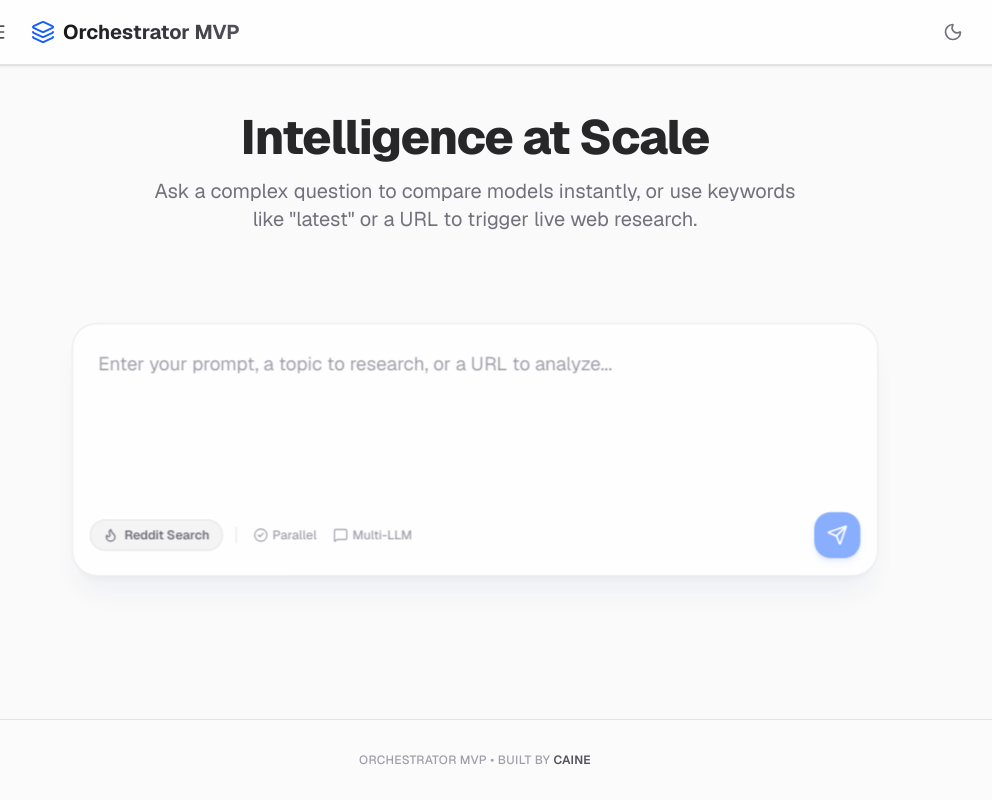
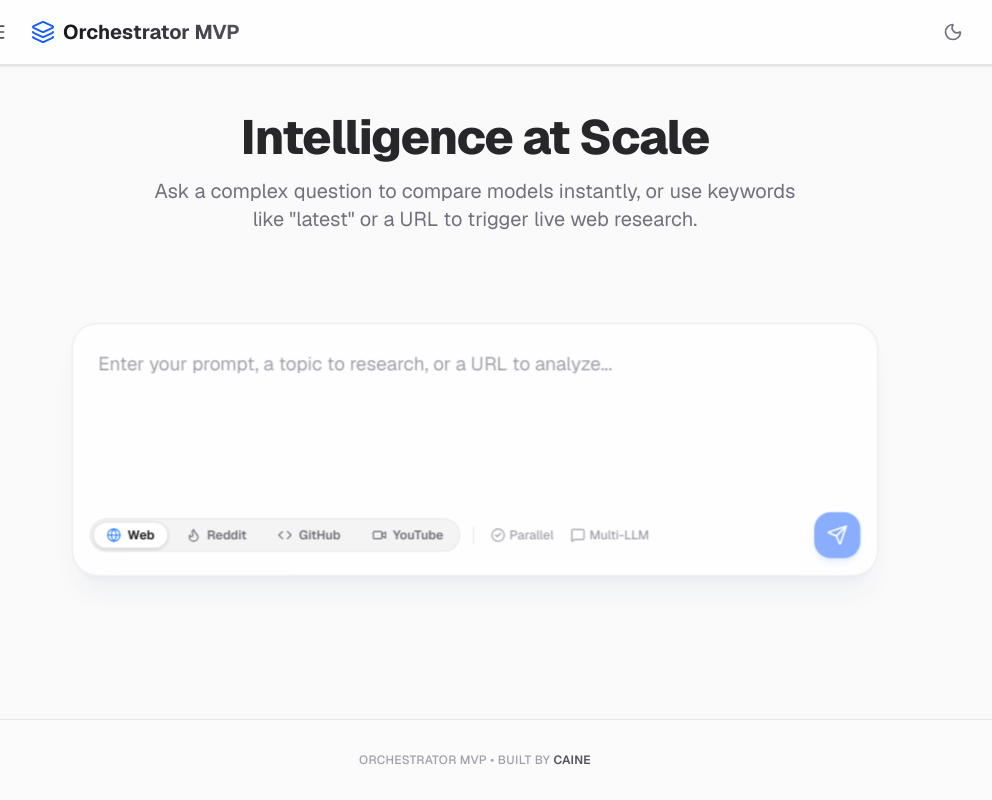
Before and after one commit to cainebenoy/LLM-Orchestrator-MVP, a Next.js app: page / in a window 1280 px wide. Shown: the whole page, without its empty margins (165-1157 px from the left). Built offline with nearby package versions, Linux system fonts and the light colour scheme.

Commit message:
fix: replace Youtube icon with standard lucide Video icon in page.tsx

```diff
--- a/app/page.tsx
+++ b/app/page.tsx
@@ -1,7 +1,7 @@
 'use client';
 
 import { useState, useEffect } from 'react';
-import { Send, Moon, Sun, Loader2, Menu, X, Clock, Trash2, RefreshCcw, Layers, CheckCircle2, MessageSquare, Flame } from 'lucide-react';
+import { Send, Moon, Sun, Loader2, Menu, X, Clock, Trash2, RefreshCcw, Layers, CheckCircle2, MessageSquare, Flame, Globe, Code, Video } from 'lucide-react';
 import { useHistory, OrchestrationRun } from '@/lib/hooks/useHistory';
 import ResultsView from '@/components/ResultsView';
 
@@ -17,7 +17,7 @@
   const [mode, setMode] = useState<string>('');
   const [reason, setReason] = useState<string | null>(null);
   const [error, setError] = useState<string | null>(null);
-  const [isRedditMode, setIsRedditMode] = useState(false);
+  const [focusMode, setFocusMode] = useState<string>('default');
 
   // History and Sidebar state
   const { history, saveRun, deleteRun, clearHistory } = useHistory();
@@ -40,7 +40,7 @@
     setResults(run.results);
     setSummary(run.summary);
     setReason(run.reason);
-    setIsRedditMode(run.mode === 'reddit');
+    setFocusMode(run.mode || 'default');
     setMessages([
       { role: 'user', content: run.prompt },
       { role: 'assistant', content: run.summary || 'Completed' }
@@ -58,6 +58,7 @@
     setReason(null);
     setMessages([]);
     setError(null);
+    setFocusMode('default');
   };
 
   const toggleDarkMode = () => {
@@ -95,7 +96,7 @@
       const response = await fetch('/api/ask', {
         method: 'POST',
         headers: { 'Content-Type': 'application/json' },
-        body: JSON.stringify({ messages: updatedMessages, isRedditMode }),
+        body: JSON.stringify({ messages: updatedMessages, focusMode }),
       });
 
       if (!response.ok) {
@@ -149,6 +150,18 @@
                 } else if (currentMode === 'reddit') {
                   const placeholders = [
                     { source: 'reddit', label: 'Reddit Search & Sentiment', text: '', isLoading: true }
+                  ];
+                  setResults(placeholders);
+                  currentResults = placeholders;
+                } else if (currentMode === 'github') {
+                  const placeholders = [
+                    { source: 'github', label: 'GitHub Search & Code Analysis', text: '', isLoading: true }
+                  ];
+                  setResults(placeholders);
+                  currentResults = placeholders;
+                } else if (currentMode === 'youtube') {
+                  const placeholders = [
+                    { source: 'youtube', label: 'YouTube Search & Video Review', text: '', isLoading: true }
                   ];
                   setResults(placeholders);
                   currentResults = placeholders;
@@ -362,23 +375,40 @@
             {/* Action Row */}
             <div className="flex justify-between items-center mt-3 p-2">
               <div className="flex items-center gap-3">
-                <button
-                  onClick={() => setIsRedditMode(!isRedditMode)}
-                  className={`flex items-center gap-1.5 px-3 py-1.5 rounded-full text-xs font-semibold border transition-all duration-305 ${
-                    isRedditMode
-                      ? 'bg-orange-500/10 border-orange-500/30 text-orange-600 dark:text-orange-400 shadow-sm shadow-orange-500/5'
-                      : 'bg-zinc-100 dark:bg-zinc-800 border-zinc-200 dark:border-zinc-700 text-zinc-500 hover:text-zinc-700 dark:hover:text-zinc-300'
-                  }`}
-                  title="Search Reddit discussions specifically"
-                >
-                  <Flame className={`w-3.5 h-3.5 ${isRedditMode ? 'text-orange-500 animate-pulse' : ''}`} />
-                  Reddit Search
-                </button>
+                {/* Focus Mode Selection Pills */}
+                <div className="flex items-center gap-1 p-0.5 bg-zinc-100 dark:bg-zinc-800/80 rounded-full border border-zinc-200/80 dark:border-zinc-700/60 max-w-fit">
+                  {[
+                    { id: 'default', label: 'Web', icon: Globe },
+                    { id: 'reddit', label: 'Reddit', icon: Flame },
+                    { id: 'github', label: 'GitHub', icon: Code },
+                    { id: 'youtube', label: 'YouTube', icon: Video }
+                  ].map((opt) => {
+                    const Icon = opt.icon;
+                    const isActive = focusMode === opt.id;
+                    return (
+                      <button
+                        key={opt.id}
+                        onClick={() => setFocusMode(opt.id)}
+                        type="button"
+                        className={`flex items-center gap-1.5 px-3 py-1 rounded-full text-xs font-semibold border transition-all duration-300 ${
+                          isActive
+                            ? 'bg-white dark:bg-zinc-950 text-zinc-900 dark:text-white shadow-sm border-zinc-200 dark:border-zinc-800'
+                            : 'border-transparent text-zinc-500 hover:text-zinc-700 dark:hover:text-zinc-300'
+                        }`}
+                        title={`${opt.label} Search Focus`}
+                      >
+                        <Icon className={`w-3.5 h-3.5 ${isActive ? 'text-blue-500 dark:text-blue-400' : ''}`} />
+                        {opt.label}
+                      </button>
+                    );
+                  })}
+                </div>
 
                 {/* New Chat / Reset conversation */}
                 {(messages.length > 0 || results.length > 0) && (
                   <button
                     onClick={resetChat}
+                    type="button"
                     className="flex items-center gap-1.5 px-3 py-1.5 rounded-full text-xs font-semibold border bg-zinc-100 dark:bg-zinc-805 border-zinc-200 dark:border-zinc-700 text-zinc-500 hover:text-zinc-700 dark:hover:text-zinc-300 hover:bg-zinc-200/50 dark:hover:bg-zinc-800/50 transition-all"
                     title="Start a new chat topic"
                   >
```
